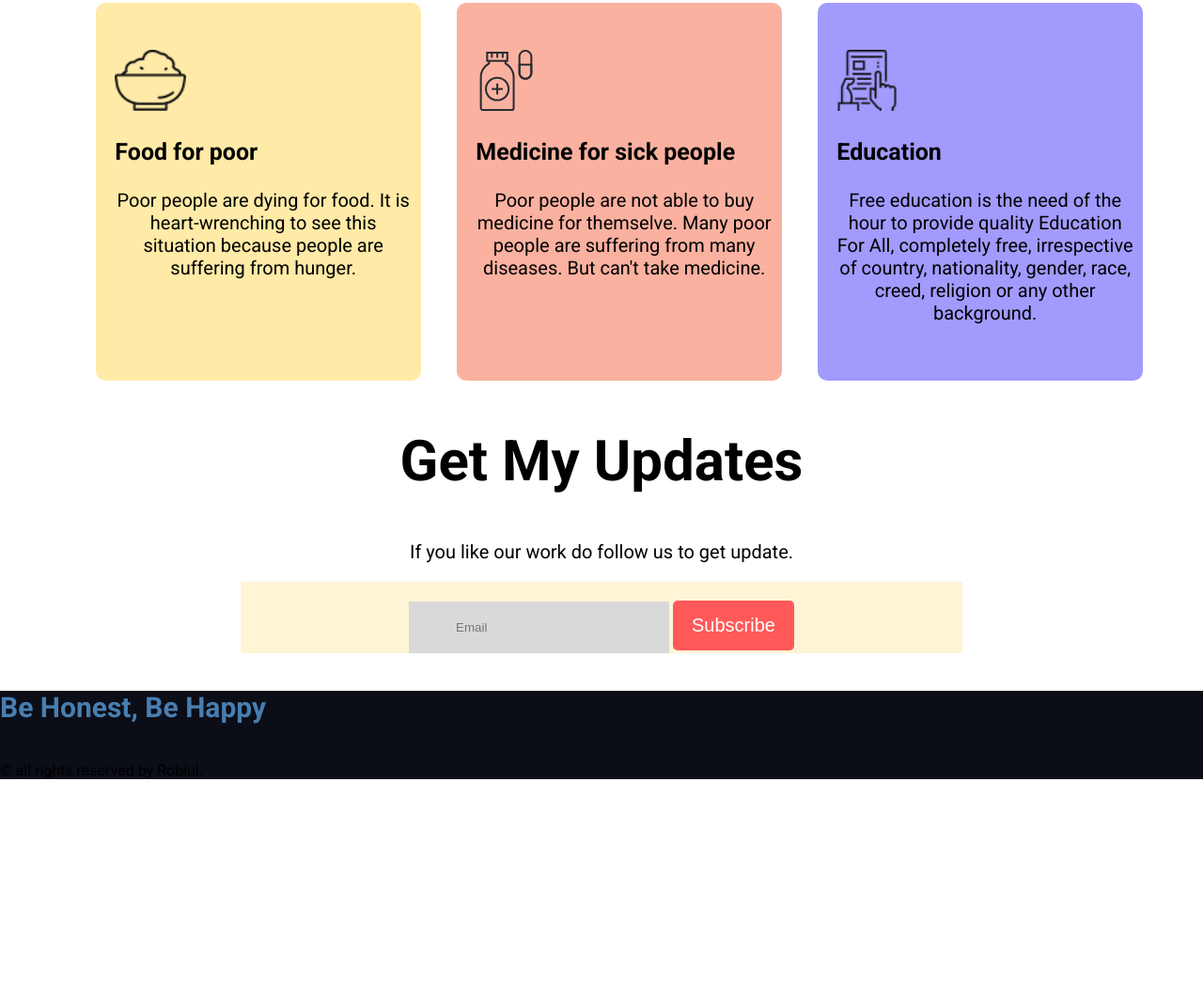
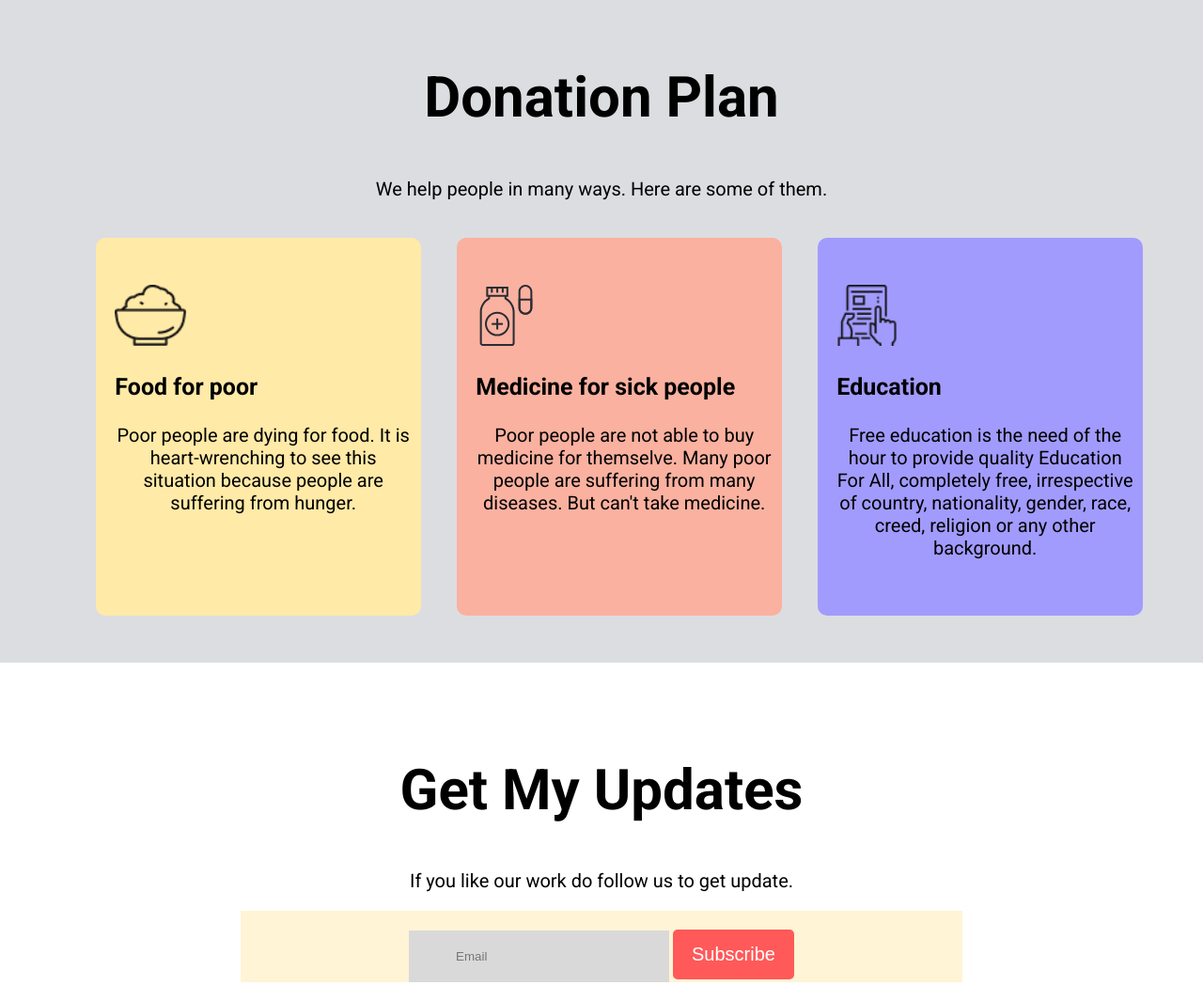
Before and after one commit to robiul-islam-ridoy/Help-People, a plain HTML site: page index.html in a window 1280 px wide. Shown: the part 1178-2226 px from the top of the page at 94% size. Before the commit the page ends 2023 px from the top, so only its background shows below. Drawn offline with Linux system fonts and the light colour scheme.

Commit message:
little design change

```diff
--- a/style.css
+++ b/style.css
@@ -4,6 +4,9 @@ body{
     font-family: 'Roboto', sans-serif;
     margin: 0;
     padding: 0;
+}
+section{
+    padding: 50px 0;
 }
 .half-container{
     width: 60%;
@@ -68,14 +71,17 @@ body{
 }
 
 /****** plan area ******/
+#plan-area{
+    background-color: #dcdde1;
+}
 #plan-area h1{
     font-size: 60px;
     text-align: center;
 }
 #plan-area p{
     font-size: 20px;
+    padding-bottom: 20px;
     text-align: center;
-    padding-bottom: 20px;
 }
 .plans{
     display: flex;
@@ -85,6 +91,7 @@ body{
     padding: 50px 10px 20px 20px;
     margin-left: 3.33%;
     border-radius: 10px;
+    text-align: left;
 }
 .single-plan img{
     height: 65px;
@@ -123,9 +130,13 @@ body{
 }
 footer{
     background-color: #0B0D17;
-    margin: 0;
+    text-align: center;
+    color: #ffffff;
+    padding: 30px 0;
 }
 footer h4{
     font-size: 30px;
     color: #487eb0;
+    margin: 0;
+    padding: 20px 0;
 }
```
